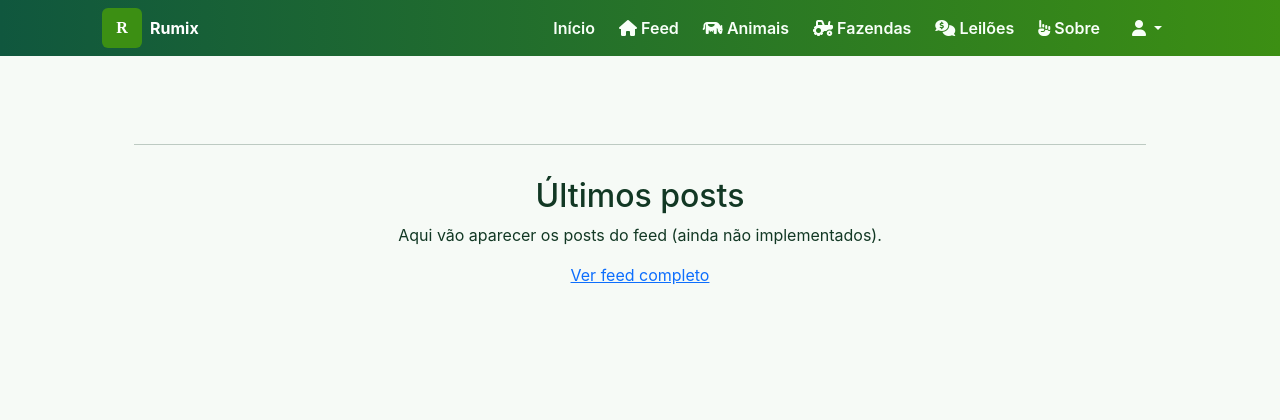
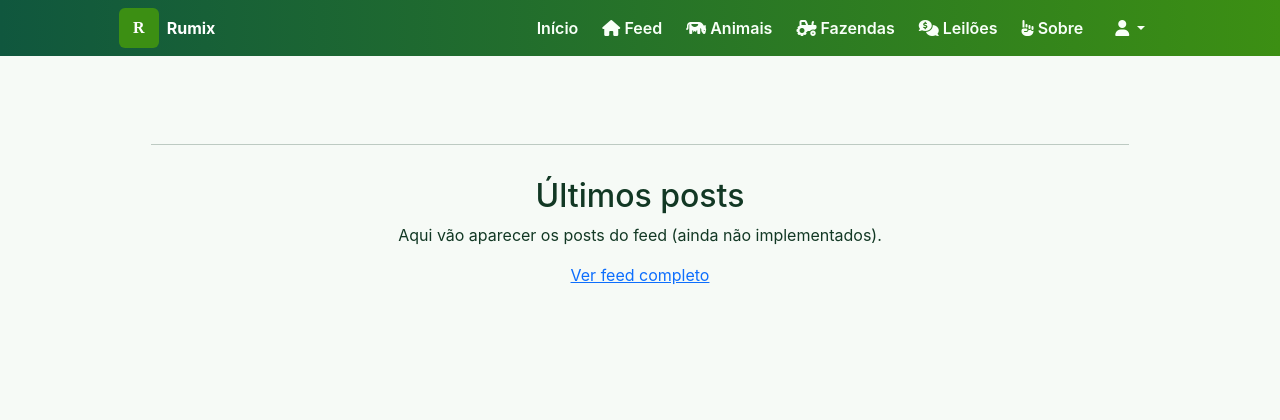
Before and after one commit to MatheusFabSouza/Rumix, a Django app: page /animais/ in a window 1280 px wide. Shown: the top 420 px of the page. Run offline with Django 5.2, Linux system fonts and the light colour scheme; some libraries are stand-ins or nearby versions.

Commit message:
Alteração do conte/primeiro commit

```diff
--- a/rumix/templates/rumix/base.html
+++ b/rumix/templates/rumix/base.html
@@ -14,7 +14,7 @@
 
 <header>
   <nav class="navbar cima">
-    <div class="container d-flex align-items-center justify-content-between">
+    <div class="container-fluid col-10 d-flex align-items-center justify-content-between">
       <a class="brand" href="{% url 'rumix:index' %}">
         <span class="logo">R</span> <!--colocar logo-->
         <span class="title">Rumix</span>
@@ -50,7 +50,7 @@
 </header>
 
 <main class="flex-fill">
-  <div class="container py-4">
+  <div class="container-fluid col-10 py-4">
     {% block content %}{% endblock %}
   </div>
 </main>
```
